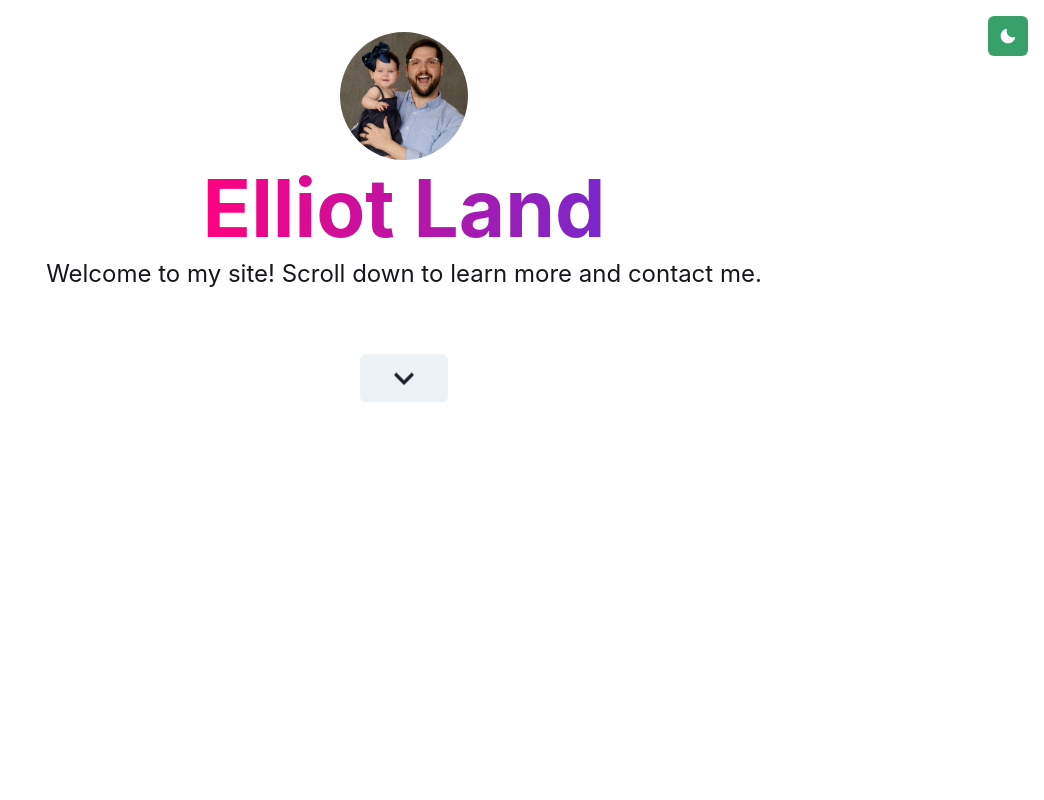
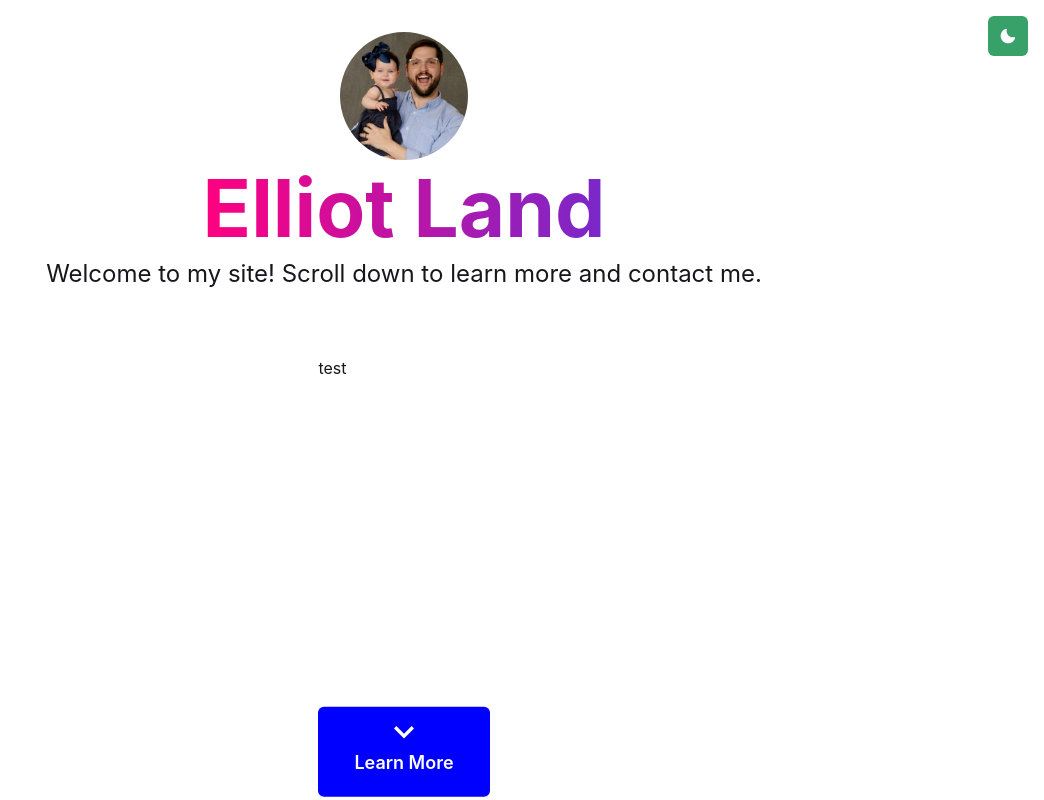
Before and after one commit to elliotland/personal-site-next-chakra, a Next.js app: page / in a window 1280 px wide. Shown: the whole page, without its empty margins (236-1280 px from the left). Built offline with nearby package versions, Linux system fonts and the light colour scheme.

Commit message:
button placement

```diff
--- a/src/pages/index.tsx
+++ b/src/pages/index.tsx
@@ -29,16 +29,44 @@ const Index = () => (
         color: "white",
       }}
       transition="all 0.15s ease-out"
+      display={"flex"}
+      flexDirection={"column"}
+      alignItems={"center"}
+      height={"100vh"}
     >
       <Hero title="Elliot Land" />
 
-      <Container centerContent marginTop={"4em"}>
-        <Button size={"lg"} className="animate-bounce ">
-          <ChevronDownIcon boxSize={"10"} />
-        </Button>
-      </Container>
+      <Container centerContent marginTop={"4em"}></Container>
 
       <DarkModeSwitch />
+      <Box
+        display={"flex"}
+        flexDirection={"column"}
+        justifyContent={"space-between"}
+         height={"100vh"}
+      >
+        <Text display={'flex'}>test</Text>
+        <Button
+          w={"10%"}
+          padding={"2em 2em 3em 2em"}
+          maxWidth={"50%"}
+          minWidth={"fit-content"}
+          size={"lg"}
+          className="animate-bounce"
+          display={"flex"}
+          flexDirection={"column"}
+          _light={{
+            bgColor: "blue",
+            color: "white",
+            _hover: {
+              bgColor: "blue.400",
+            },
+          }}
+        >
+          <ChevronDownIcon boxSize={"10"} />
+          Learn More
+        </Button>
+      </Box>
     </Box>
   </>
 );
```
